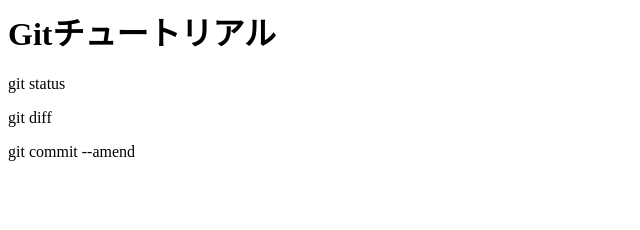
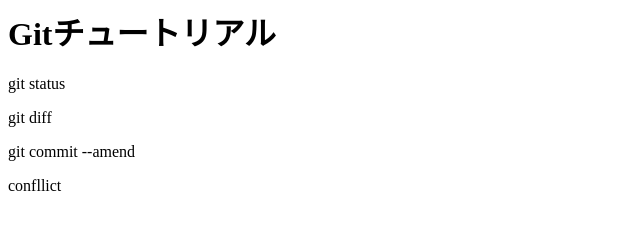
Before and after one commit to toshi9011/git_turorial, a plain HTML site: page index.html in a window 1280 px wide. Shown: the full height of the page, 0-640 px from the left. Drawn offline with Linux system fonts and the light colour scheme.

Commit message:
conflictを追記

```diff
--- a/index.html
+++ b/index.html
@@ -2,3 +2,4 @@
 <p>git status</p>
 <p>git diff</p>
 <p>git commit --amend</p>
+<p>confllict</p>
```
